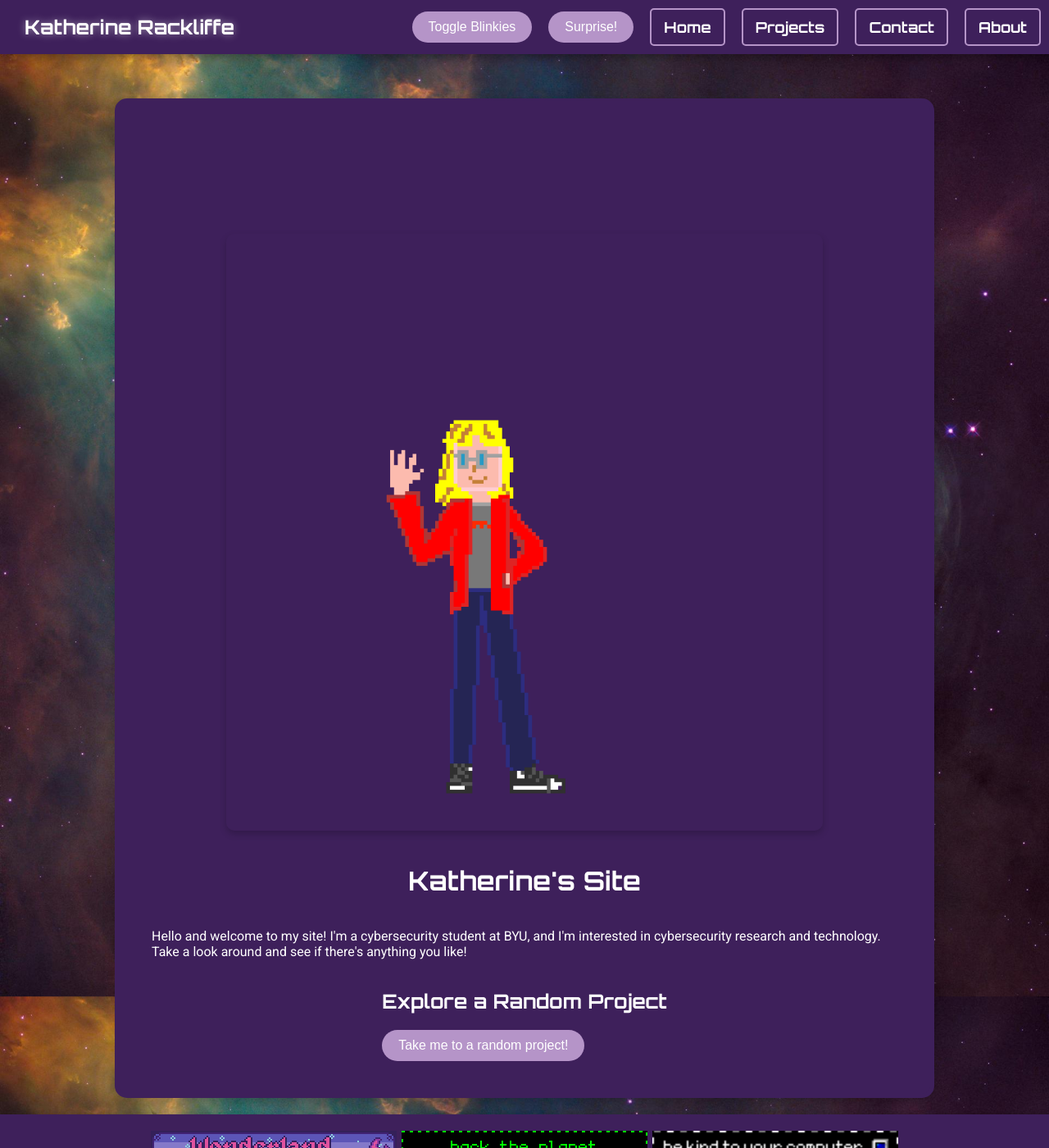
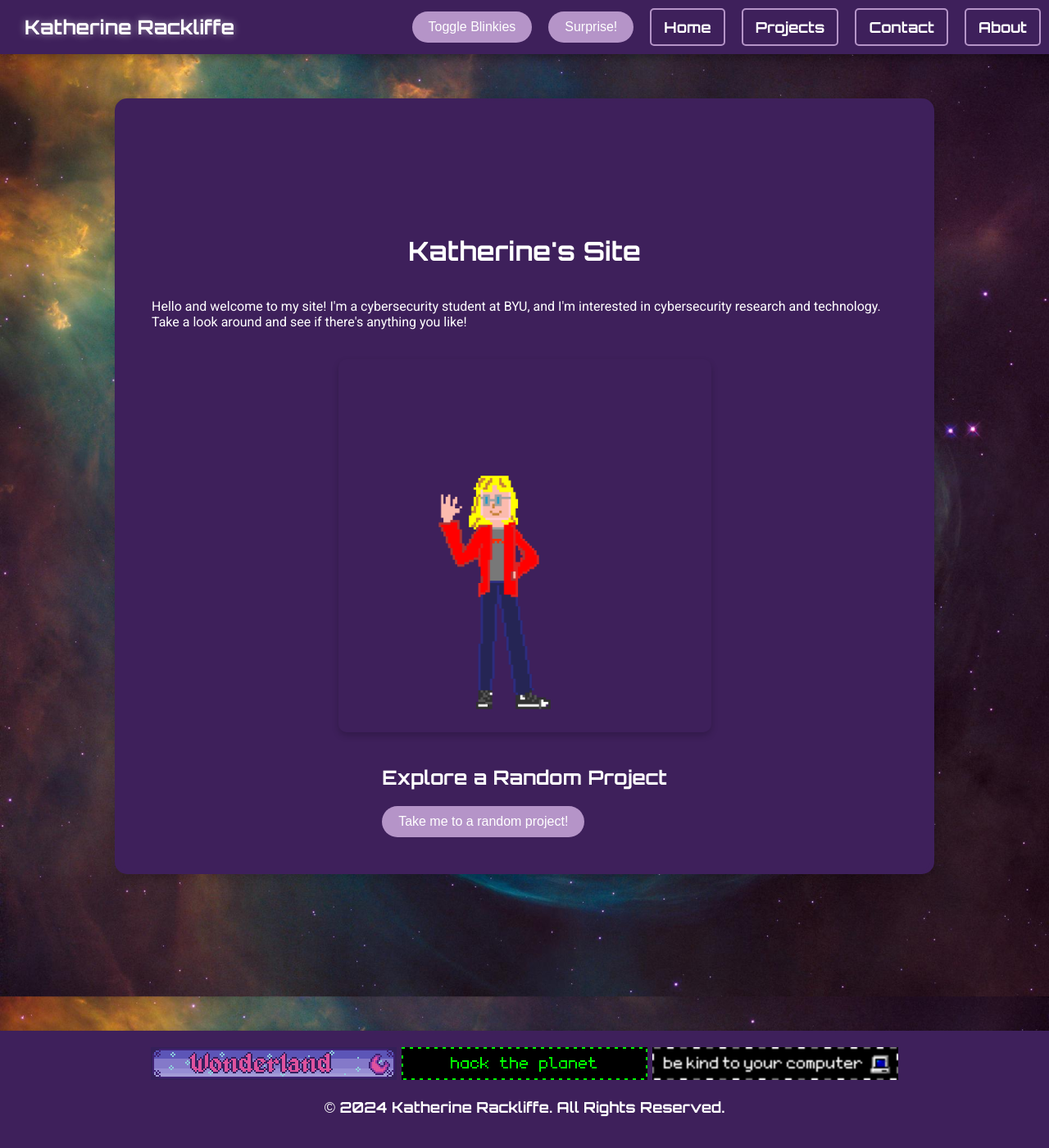
Before and after one commit to KatherineRackliffe/website, a Jekyll site: the page built from docs/index.html, in a window 1280 px wide and 1400 px high. Shown: the whole window at 82% size. Built offline with Jekyll 4.4.1, drawn with Linux system fonts in a browser that asks for light colours; nearby versions of some CDN libraries.

Commit message:
changed some image stuff

```diff
--- a/docs/about.html
+++ b/docs/about.html
@@ -5,11 +5,10 @@ title: About
 
 <main>
     <h1>About Me</h1>
-    <img src="/assets/images/pixalMe.png" alt="Pixal me" class="styled-image">
     <p>My name is Katherine. I'm studying cybersecurity at BYU. I'm also in the BYU Honors program, where I'm learning how to research.
         I'm currently working on my Honors thesis about vishing messages.
     </p>
-
+    <img src="/assets/images/pixalMe.png" alt="Pixel me" class="styled-image">
     <h2>Research</h2>
     <p> I've worked in research since when I first started as a freshman at BYU, in 2021. I started with the BYU Engineering Together program, where I primarily worked with
         Professor Derek Hansen. This is a paper about asymmetric virtual reality games that I worked on. I helped with the workshops we studied, much of the writing, and the data analysis.
--- a/docs/assets/css/style.css
+++ b/docs/assets/css/style.css
@@ -289,7 +289,7 @@ a:hover, a:focus {
 }
 
 .styled-image {
-    max-width: 80%;   /* Control the max width as a percentage */
+    max-width: 50%;   /* Control the max width as a percentage */
     height: auto;     /* Maintain aspect ratio */
     display: block;   /* Center images horizontally */
     margin: 20px auto; /* Add space above and below */
--- a/docs/index.html
+++ b/docs/index.html
@@ -4,11 +4,10 @@ title: Home
 ---
 
 <main>
-    <img src="/assets/images/PixalMe2.png" alt="Pixel me" class="styled-image">
     <h1>Katherine's Site</h1>
     <p>Hello and welcome to my site! I'm a cybersecurity student at BYU, and I'm interested in cybersecurity research and technology.
         Take a look around and see if there's anything you like!</p>
-
+    <img src="/assets/images/PixalMe2.png" alt="Pixel me" class="styled-image">
     <section>
         <h2>Explore a Random Project</h2>
         <button id="randomProjectButton" class="btn">Take me to a random project!</button>
```
